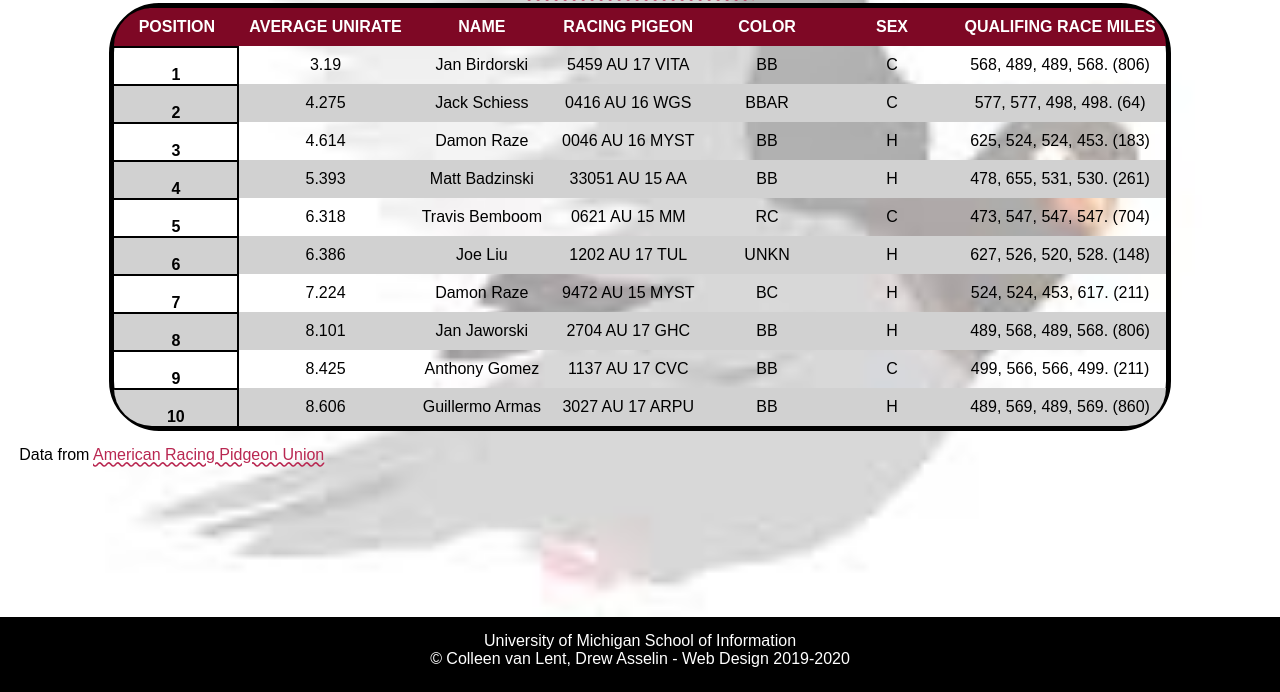
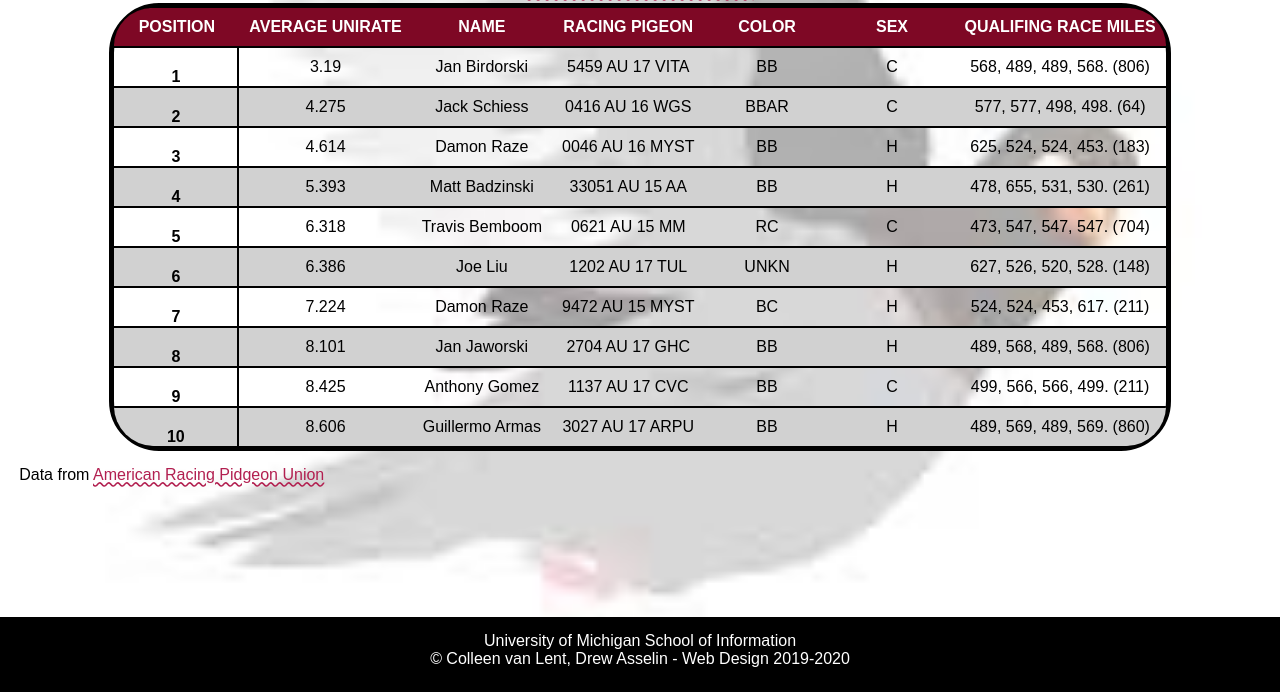
Before and after one commit to trieste27/homework4-2021, a plain HTML site: page index.html in a window 1280 px wide. Shown: the part 108-800 px from the top of the page. Drawn offline with Linux system fonts and the light colour scheme; a web font is replaced by a local one.

Commit message:
Add files via upload
for autograder attempt #2

```diff
--- a/css/style.css
+++ b/css/style.css
@@ -50,7 +50,7 @@ p{
 
 a{
   font-size: 16px;
-  color: #B92751;
+  color: #B21F50;
   text-decoration-style: wavy;
 }
 
@@ -66,7 +66,9 @@ a{
 
 td{
   text-align: center;
-  border-top: 2px #000000;
+  border-top-width: 2px;
+  border-top-style: solid;
+  border-top-color: #000000;
   padding: 10px;
 }
 
@@ -121,7 +123,7 @@ tr:nth-child(even){
 }
 
 tr:hover{
-  background-color: hsla(345, 88%, 26%, 0.25);
+  background-color: rgba(126, 8, 37, .25);
 }
 
 footer{
```
